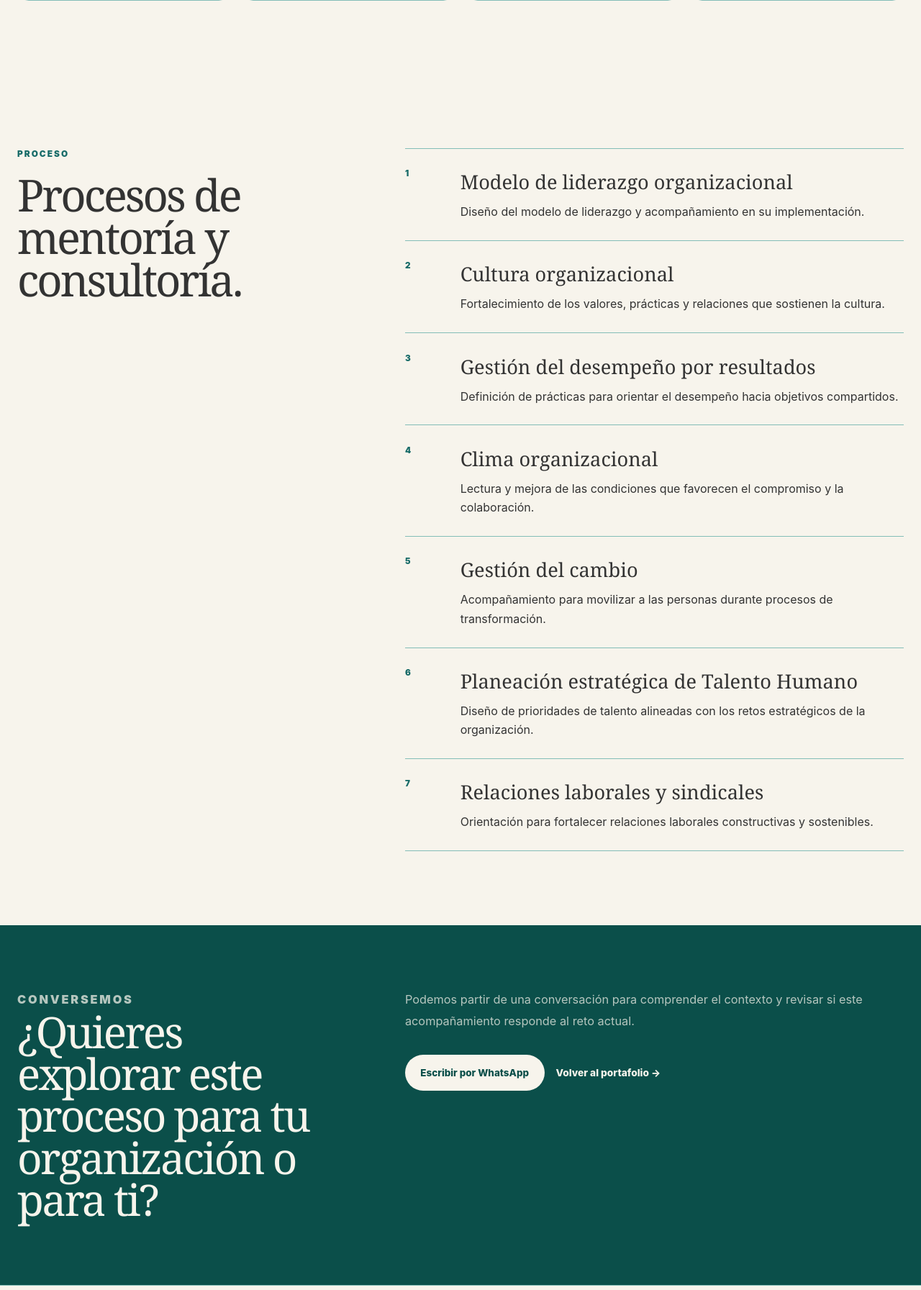
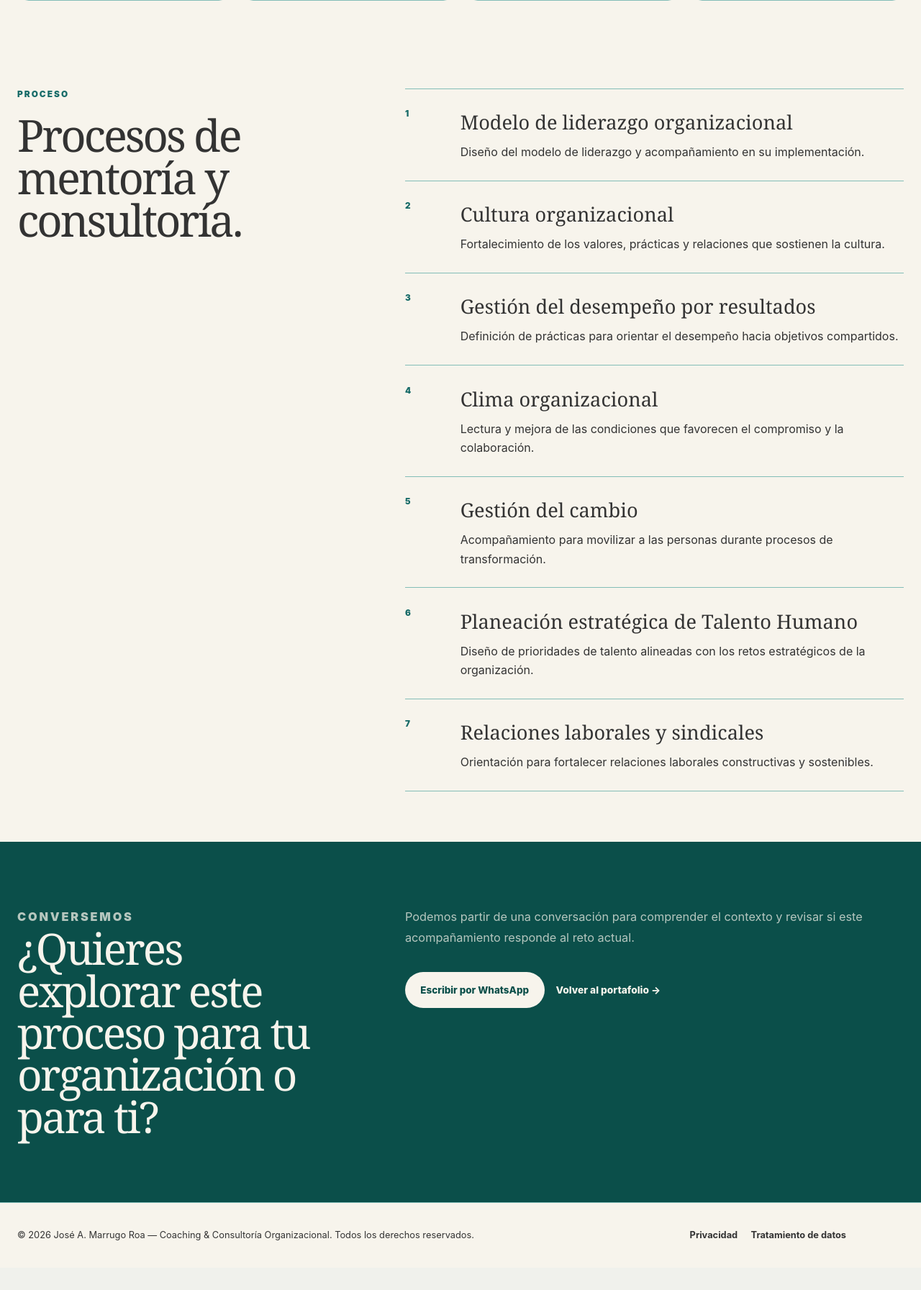
Before and after one commit to CortinezO98/alpes-portal, a Django app: page /servicios/consultoria-organizacional/ in a window 1280 px wide. Shown: the part 2104-3897 px from the top of the page at 72% size. After the commit the page ends 3828 px from the top, so only its background shows below. Run offline with Django 5.2, Linux system fonts and the light colour scheme.

Commit message:
style: tighten consulting section spacing

```diff
--- a/static/css/pages/service-detail-polish.css
+++ b/static/css/pages/service-detail-polish.css
@@ -73,6 +73,15 @@
 .service-page--retirement .service-includes,
 .service-page--consulting .service-includes {
     padding-top: clamp(3.25rem, 5vw, 4.75rem);
+}
+
+.service-page--consulting .service-includes {
+    padding-bottom: clamp(2.75rem, 4.5vw, 4.75rem);
+}
+
+.service-page--consulting .service-process {
+    padding-top: clamp(3.25rem, 5vw, 4.75rem);
+    padding-bottom: clamp(3.5rem, 5.5vw, 5.5rem);
 }
 
 .service-page--leadership .service-includes,
```
